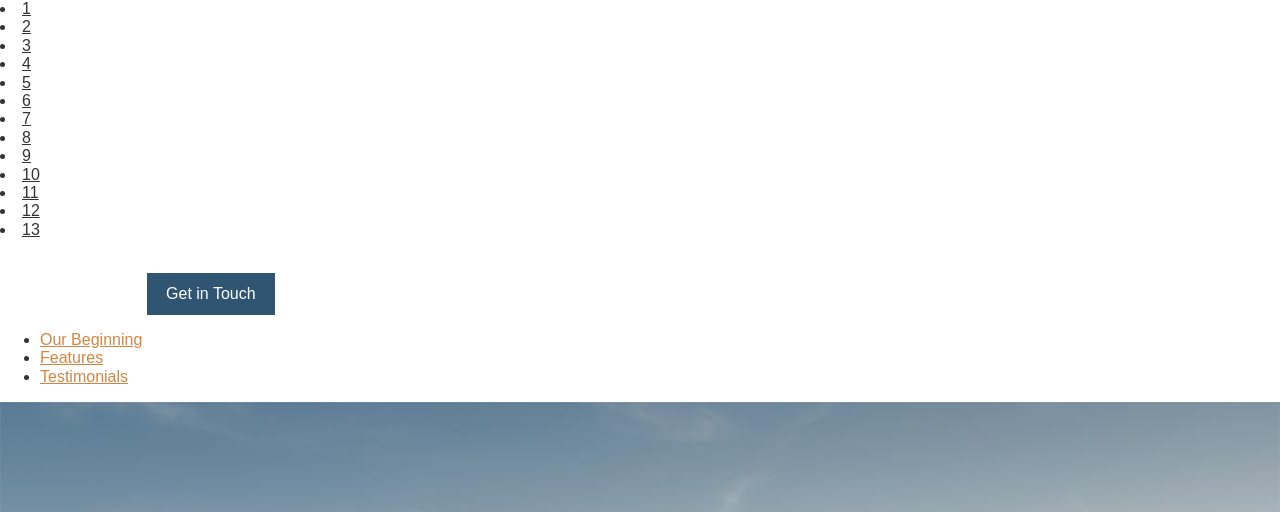
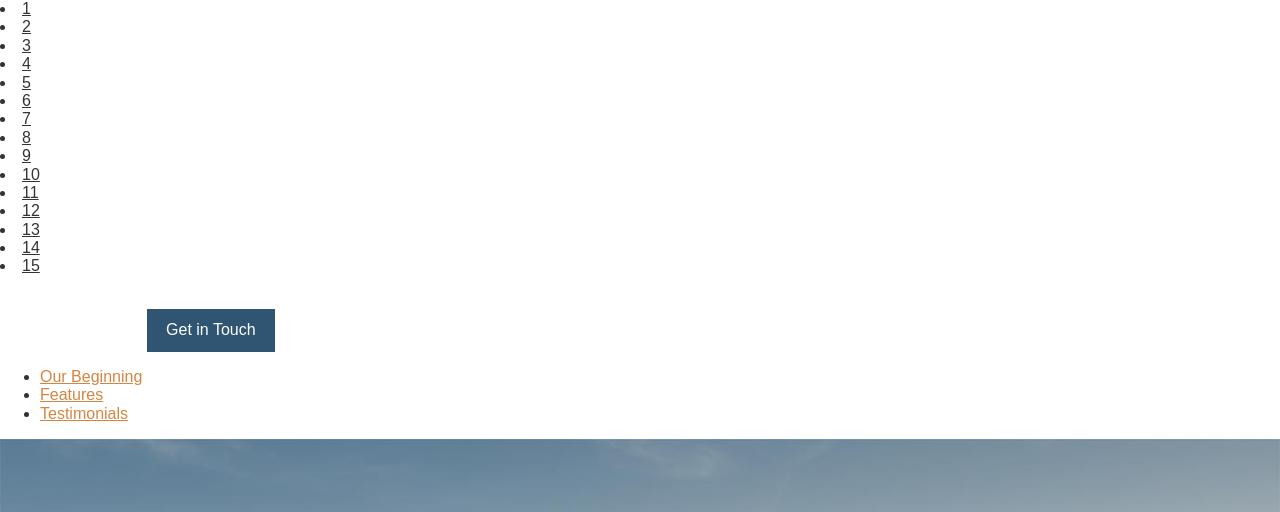
Before and after one commit to geraldokandonga/travel-site, a website: page app/index.html in a window 1280 px wide. Shown: the top 512 px of the page. Drawn offline with Linux system fonts and the light colour scheme.

Commit message:
Completed the count to 15.

```diff
--- a/app/index.html
+++ b/app/index.html
@@ -23,6 +23,8 @@
       <li>11</li>
       <li>12</li>
       <li>13</li>
+      <li>14</li>
+      <li>15</li>
     </u>
     <header>
       <img src="assets/images/icons/clear-view-escapes.svg">
```
